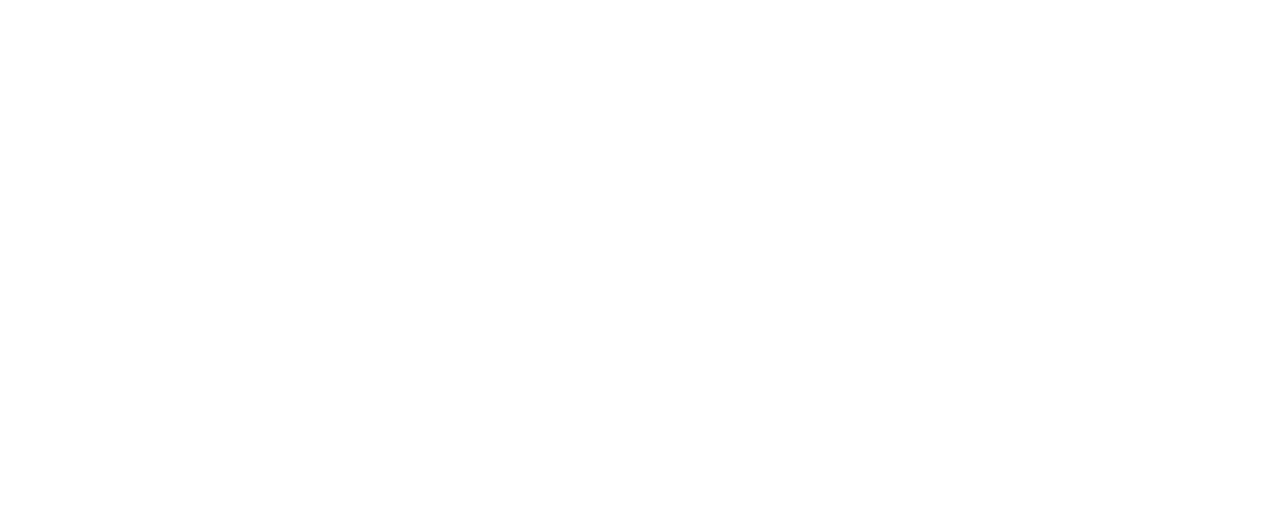
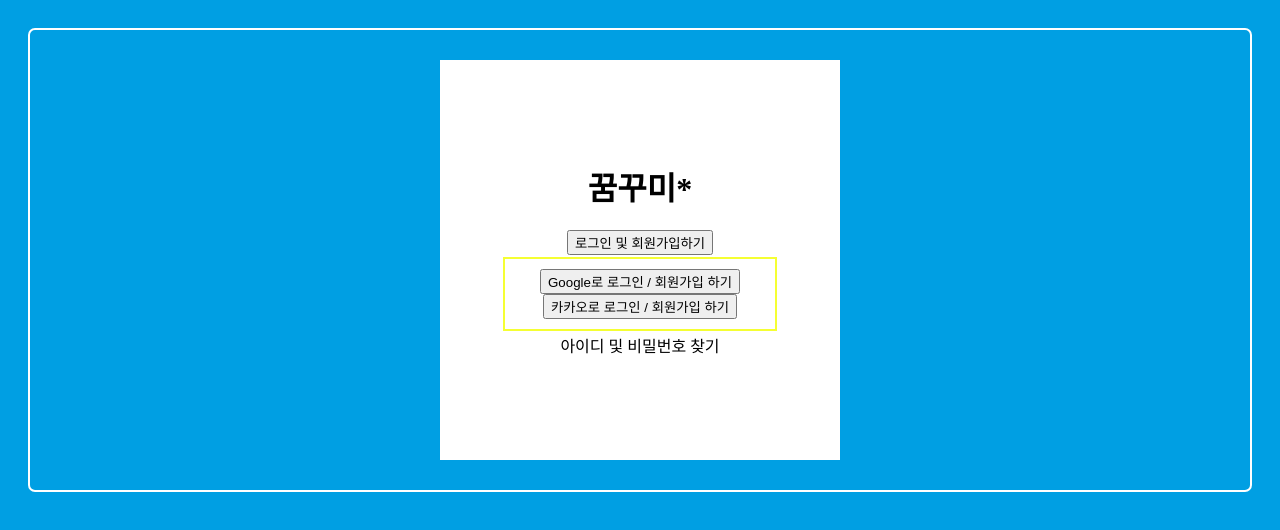
Before and after one commit to ohnolanom/ggumggumi, a website: page frontend/index.html in a window 1280 px wide. Drawn offline with Linux system fonts and the light colour scheme.

Commit message:
#5 로그인페이지 퍼블리싱

```diff
--- a/frontend/index.html
+++ b/frontend/index.html
@@ -4,9 +4,31 @@
     <meta charset="UTF-8">
     <meta http-equiv="X-UA-Compatible" content="IE=edge">
     <meta name="viewport" content="width=device-width, initial-scale=1.0">
+    <link rel="stylesheet" type="text/css" href="./sass/style.css">
     <title>꿈꾸미</title>
 </head>
 <body>
+    <div class="te">
+        <main>
+            <h1>꿈꾸미*</h1>
+            <button type="button">
+                로그인 및 회원가입하기
+                <!--icon-->
+            </button>
+            <div class="beforClick">
+                <button type="button">
+                    <!--icon-->
+                    Google로 로그인 / 회원가입 하기
+                </button>
+                <button type="button">
+                    <!--icon-->
+                    카카오로 로그인 / 회원가입 하기
+                </button>
+            </div>
+            <div>아이디 및 비밀번호 찾기</div>
+        </main>
+
+    </div>
 
 </body>
 </html>
--- /dev/null
+++ b/frontend/sass/_login.scss
@@ -0,0 +1,37 @@
+body{
+    background-color: #009FE3;
+    padding: 20px;
+}
+
+.te{
+    border: solid white 2px;
+    border-radius: 7px;
+    display: flex;
+    align-items: center;
+    justify-content: center;
+
+    main {
+        margin-top: 30px;
+        margin-bottom: 30px;
+        width: 400px;
+        height: 400px;
+
+        display: flex;
+        flex-direction: column;
+        align-items: center;
+        justify-content: center;
+        background-color: #ffffff;
+        text-align: center;
+
+        h1{
+            margin-top: 0px;
+        }
+        .beforClick {
+            margin: 2px;
+            padding: 10px;
+            border: solid rgb(245, 255, 51) 2px;
+            width: 250px;
+            height: 50px;
+        }
+    }
+}
--- /dev/null
+++ b/frontend/sass/style.scss
@@ -0,0 +1 @@
+@import "login";
--- /dev/null
+++ b/package.json
@@ -0,0 +1,5 @@
+{
+  "dependencies": {
+    "node-sass": "^7.0.1"
+  }
+}
```
Also changed, not shown: frontend/sass/style.css (added), 2 other files.
